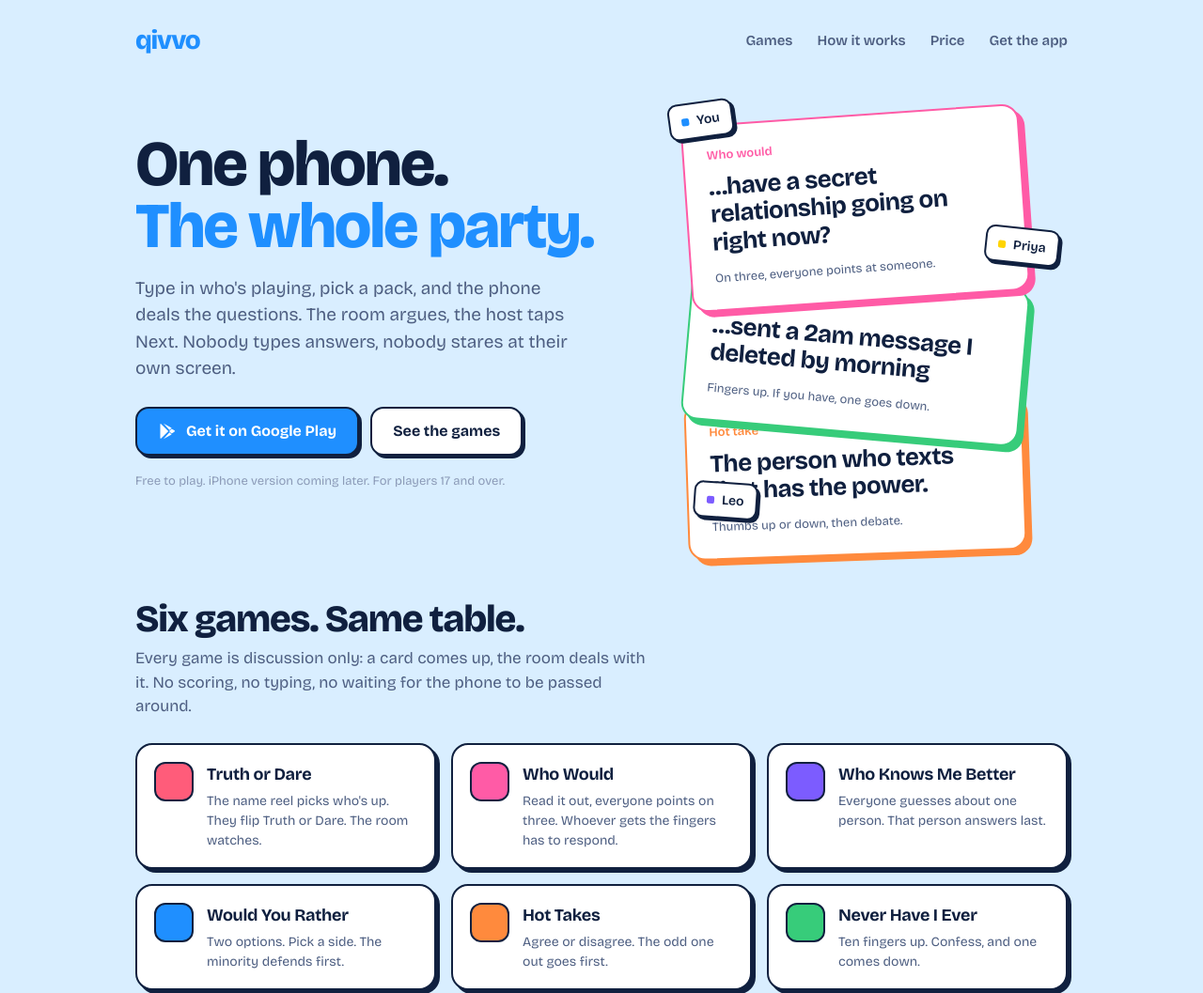
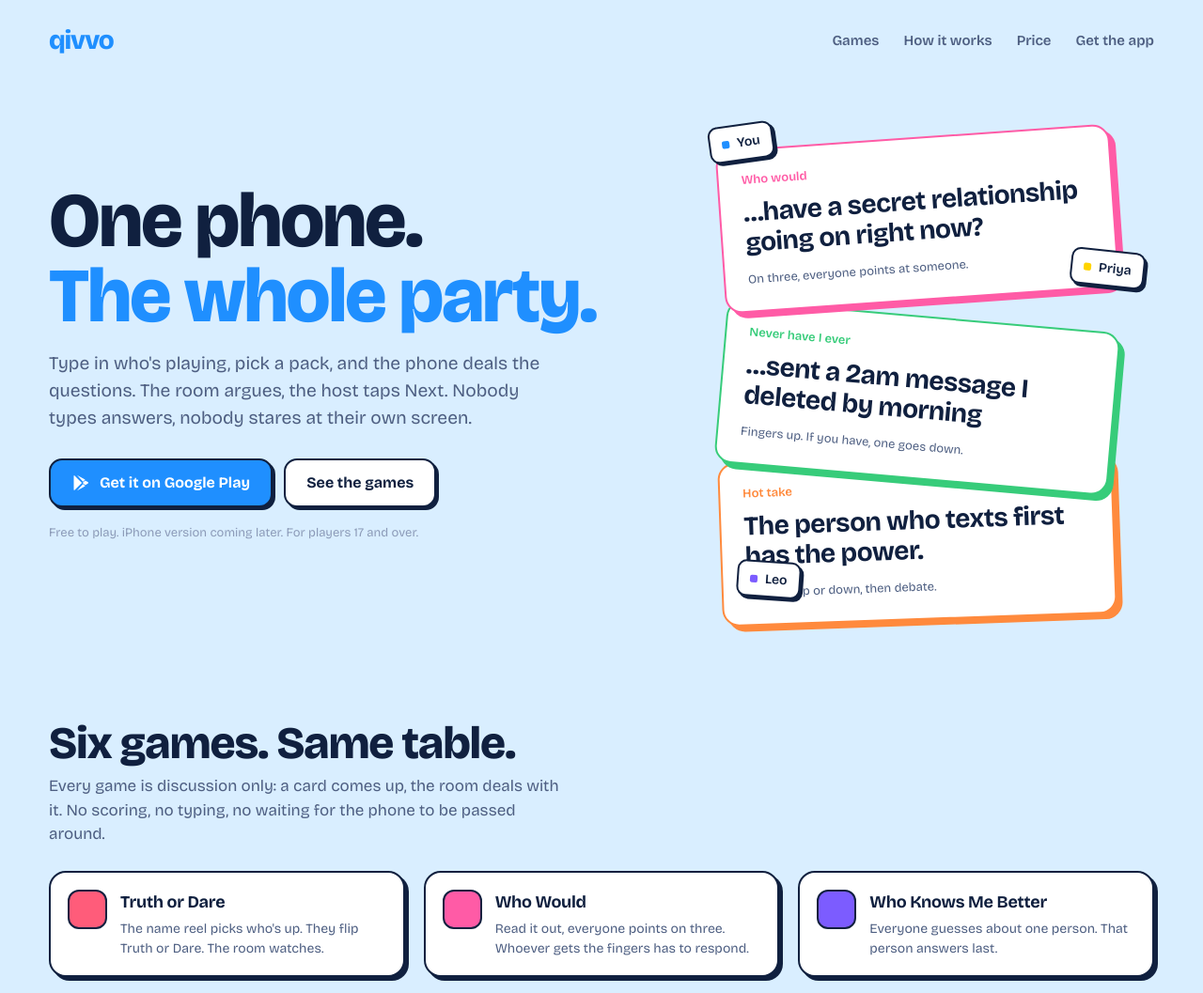
Before and after one commit to saniakhalid2/qivvo-site, a plain HTML site: page index.html in a window 1280 px wide. Shown: the top 1057 px of the page at 94% size. Drawn offline with nearby package versions, Linux system fonts and the light colour scheme.

Commit message:
Wider desktop layout

```diff
--- a/index.html
+++ b/index.html
@@ -24,7 +24,8 @@
   html { scroll-behavior:smooth; }
   body { margin:0; background:var(--bg); color:var(--ink); font-family:"Bricolage Grotesque", -apple-system, "Segoe UI", Roboto, sans-serif; line-height:1.5; -webkit-font-smoothing:antialiased; }
   a { color:inherit; }
-  .wrap { max-width:1040px; margin:0 auto; padding:0 24px; }
+  .wrap { max-width:1240px; margin:0 auto; padding:0 32px; }
+  @media (max-width:640px) { .wrap { padding:0 20px; } }
 
   /* sticker primitives */
   .sticker { background:var(--paper); border:2px solid var(--ink); border-radius:var(--r); box-shadow:4px 4px 0 var(--ink); }
@@ -42,23 +43,23 @@
   @media (max-width:640px) { nav { display:none; } }
 
   /* hero */
-  .hero { display:grid; grid-template-columns:1.05fr .95fr; gap:40px; align-items:center; padding:36px 0 56px; }
-  .hero h1 { font-size:clamp(40px, 6.2vw, 68px); line-height:.98; letter-spacing:-2.2px; font-weight:800; margin:0 0 18px; }
+  .hero { display:grid; grid-template-columns:1.1fr .9fr; gap:56px; align-items:center; padding:48px 0 72px; min-height:min(78vh, 720px); }
+  .hero h1 { font-size:clamp(42px, 6.4vw, 84px); line-height:.98; letter-spacing:-2.2px; font-weight:800; margin:0 0 18px; }
   .hero h1 em { font-style:normal; color:var(--sky); }
-  .hero p.lead { font-size:19px; color:var(--muted); margin:0 0 26px; max-width:480px; }
+  .hero p.lead { font-size:clamp(17px, 1.5vw, 21px); color:var(--muted); margin:0 0 28px; max-width:540px; }
   .cta { display:flex; flex-wrap:wrap; gap:12px; align-items:center; }
   .cta small { display:block; width:100%; color:var(--faint); font-size:13px; margin-top:6px; }
   @media (max-width:820px) { .hero { grid-template-columns:1fr; padding-top:16px; } }
 
   /* the phone: a stack of tilted cards */
-  .table { position:relative; min-height:420px; }
-  .card { position:absolute; left:50%; width:min(360px, 88%); padding:22px 24px; transform:translateX(-50%) rotate(var(--tilt)); }
+  .table { position:relative; min-height:480px; }
+  .card { position:absolute; left:50%; width:min(420px, 92%); padding:22px 24px; transform:translateX(-50%) rotate(var(--tilt)); }
   .card .eyebrow { font-size:13px; font-weight:600; color:var(--c); margin-bottom:8px; }
-  .card .q { font-size:26px; line-height:1.15; font-weight:700; letter-spacing:-.5px; }
+  .card .q { font-size:clamp(24px, 2.2vw, 30px); line-height:1.15; font-weight:700; letter-spacing:-.5px; }
   .card .rule { display:flex; gap:8px; align-items:center; color:var(--muted); font-size:13px; margin-top:14px; }
   .card.c1 { --c:var(--pink); --tilt:-4deg; top:0; border-color:var(--pink); box-shadow:6px 6px 0 var(--pink); z-index:3; }
-  .card.c2 { --c:var(--lime); --tilt:5deg; top:170px; border-color:var(--lime); box-shadow:6px 6px 0 var(--lime); z-index:2; }
-  .card.c3 { --c:var(--amber); --tilt:-2deg; top:300px; border-color:var(--amber); box-shadow:6px 6px 0 var(--amber); z-index:1; }
+  .card.c2 { --c:var(--lime); --tilt:5deg; top:190px; border-color:var(--lime); box-shadow:6px 6px 0 var(--lime); z-index:2; }
+  .card.c3 { --c:var(--amber); --tilt:-2deg; top:340px; border-color:var(--amber); box-shadow:6px 6px 0 var(--amber); z-index:1; }
   .tag { position:absolute; padding:7px 12px; border:2px solid var(--ink); border-radius:10px; background:var(--paper); font-weight:600; font-size:14px; box-shadow:3px 3px 0 var(--ink); }
   .tag::before { content:""; display:inline-block; width:8px; height:8px; border-radius:2px; background:var(--dot); margin-right:8px; }
   .tag.t1 { --dot:var(--sky); top:-14px; left:6%; transform:rotate(-8deg); z-index:4; }
@@ -67,11 +68,11 @@
   @media (max-width:820px) { .table { min-height:400px; margin-top:12px; } }
 
   /* sections */
-  section { padding:40px 0; }
-  h2 { font-size:clamp(28px, 4vw, 40px); letter-spacing:-1.2px; line-height:1.05; margin:0 0 8px; font-weight:800; }
+  section { padding:56px 0; }
+  h2 { font-size:clamp(30px, 4vw, 48px); letter-spacing:-1.2px; line-height:1.05; margin:0 0 8px; font-weight:800; }
   .sub { color:var(--muted); font-size:17px; margin:0 0 26px; max-width:560px; }
 
-  .games { display:grid; grid-template-columns:repeat(3, 1fr); gap:16px; }
+  .games { display:grid; grid-template-columns:repeat(3, 1fr); gap:20px; }
   .game { padding:18px; display:flex; gap:14px; align-items:flex-start; }
   .game .ic { flex:none; width:42px; height:42px; border-radius:12px; background:var(--c); border:2px solid var(--ink); }
   .game h3 { margin:0 0 4px; font-size:18px; letter-spacing:-.3px; }
```
